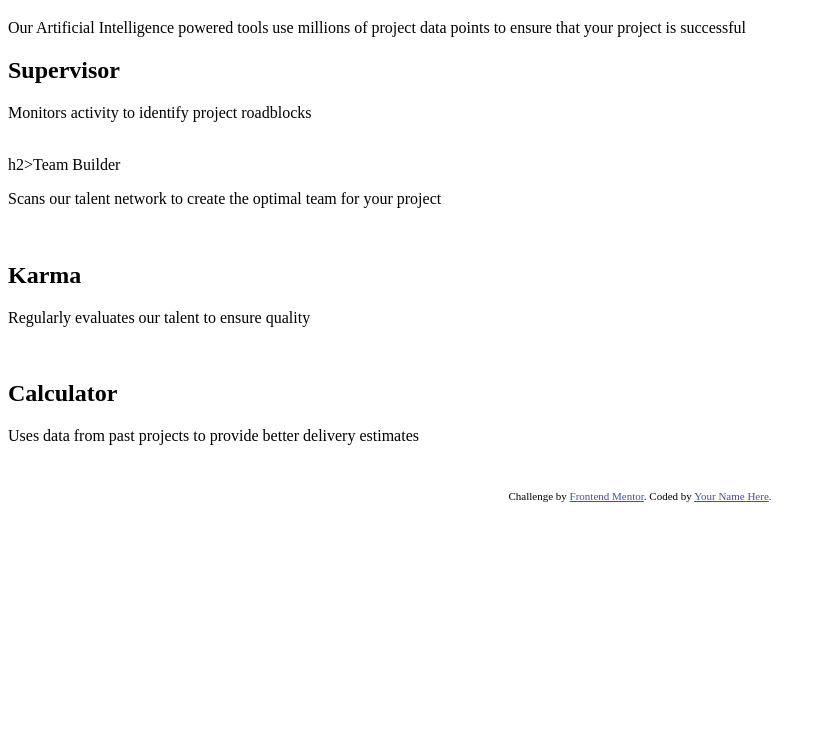
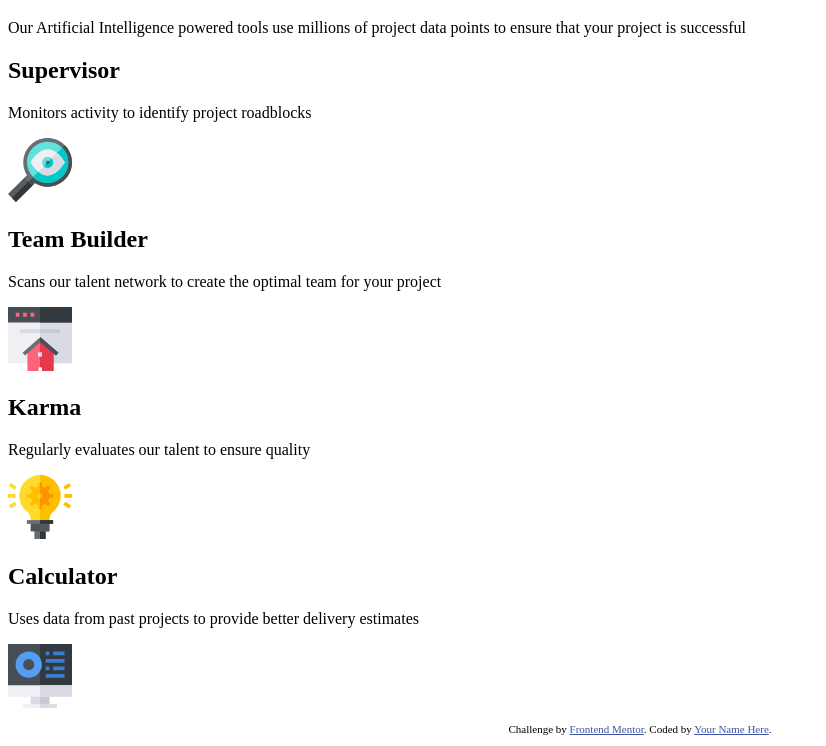
Before and after one commit to Oluwarantimi-L/four-feature-card, a plain HTML site: page index.html in a window 1280 px wide. Shown: the part 61-807 px from the top of the page, without its empty margins (0-826 px from the left). Drawn offline with Linux system fonts and the light colour scheme.

Commit message:
Modified html

```diff
--- a/index.html
+++ b/index.html
@@ -34,25 +34,25 @@
       <div class="card">
         <h2>Supervisor</h2>
         <p>Monitors activity to identify project roadblocks</p>
-        <img src="" alt="">
+        <img src="images/icon-supervisor.svg" alt="">
       </div>
     </div>
     <div class="col">
       <div class="card">
-        h2>Team Builder</h2>
+        <h2>Team Builder</h2>
         <p>Scans our talent network to create the optimal team for your project</p>
-        <img src="" alt="">
+        <img src="images/icon-team-builder.svg" alt="">
       </div>
       <div class="card">
         <h2>Karma</h2>
         <p>Regularly evaluates our talent to ensure quality</p>
-        <img src="" alt="">
+        <img src="images/icon-karma.svg" alt="">
       </div>
       <div class="col">
         <div  class="card">
           <h2>Calculator</h2>
           <p>Uses data from past projects to provide better delivery estimates</p>
-          <img src="" alt="">
+          <img src="images/icon-calculator.svg" alt="">
         </div>
       </div>
 
```
